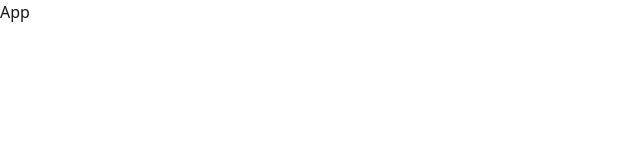
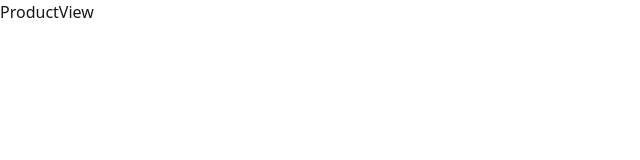
Before and after one commit to jmontes50/G9Java, a React (Vite) app in the folder Proyectos/07-ecommerce/: page / in a window 1280 px wide. Shown: the top 160 px of the page, without its empty margins (0-640 px from the left). Built offline with nearby package versions, Linux system fonts and the light colour scheme.

Commit message:
change build

```diff
--- a/Proyectos/07-ecommerce/src/App.jsx
+++ b/Proyectos/07-ecommerce/src/App.jsx
@@ -1,6 +1,13 @@
+import { BrowserRouter, Routes, Route } from "react-router-dom";
+import ProductView from "./modules/Products/ProductView";
+
 const App = () => {
   return (
-    <div>App</div>
+    <BrowserRouter>
+      <Routes>
+        <Route path="/" element={<ProductView />} />
+      </Routes>
+    </BrowserRouter>
   )
 }
 
```
